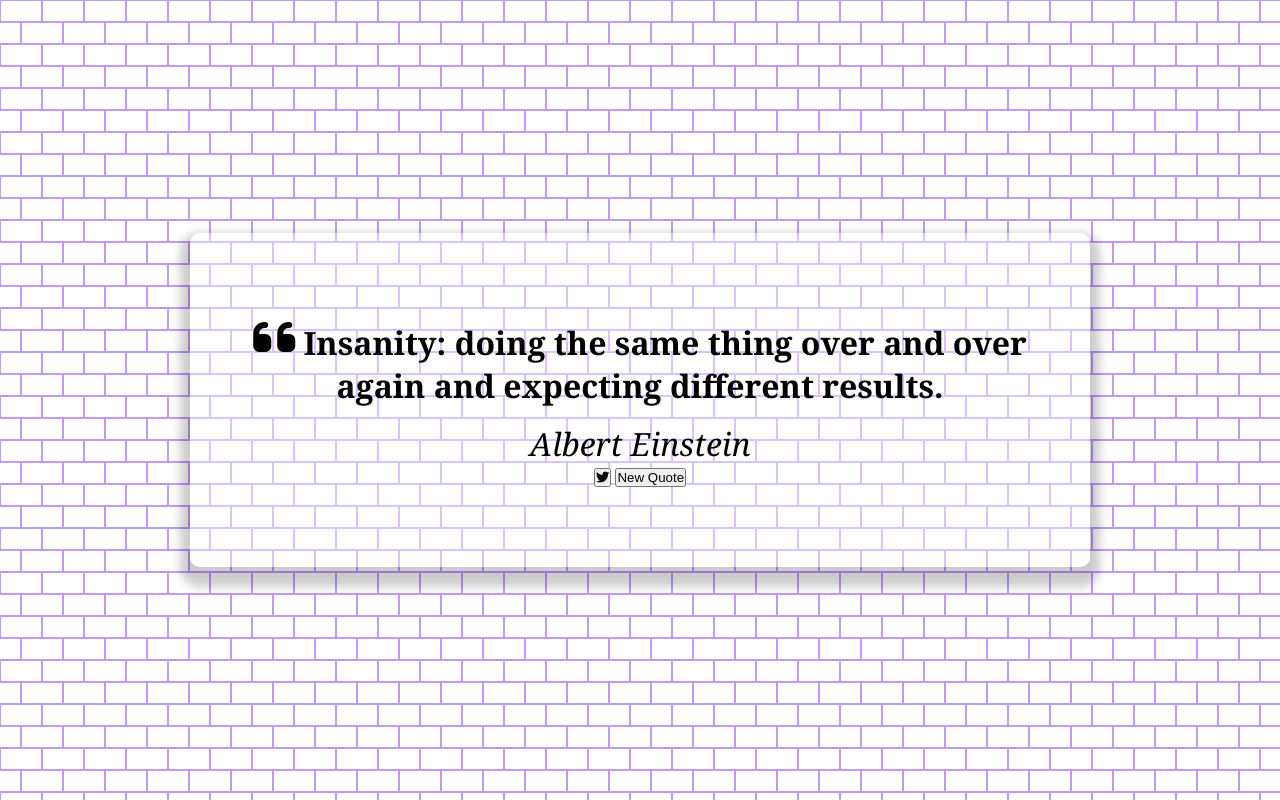
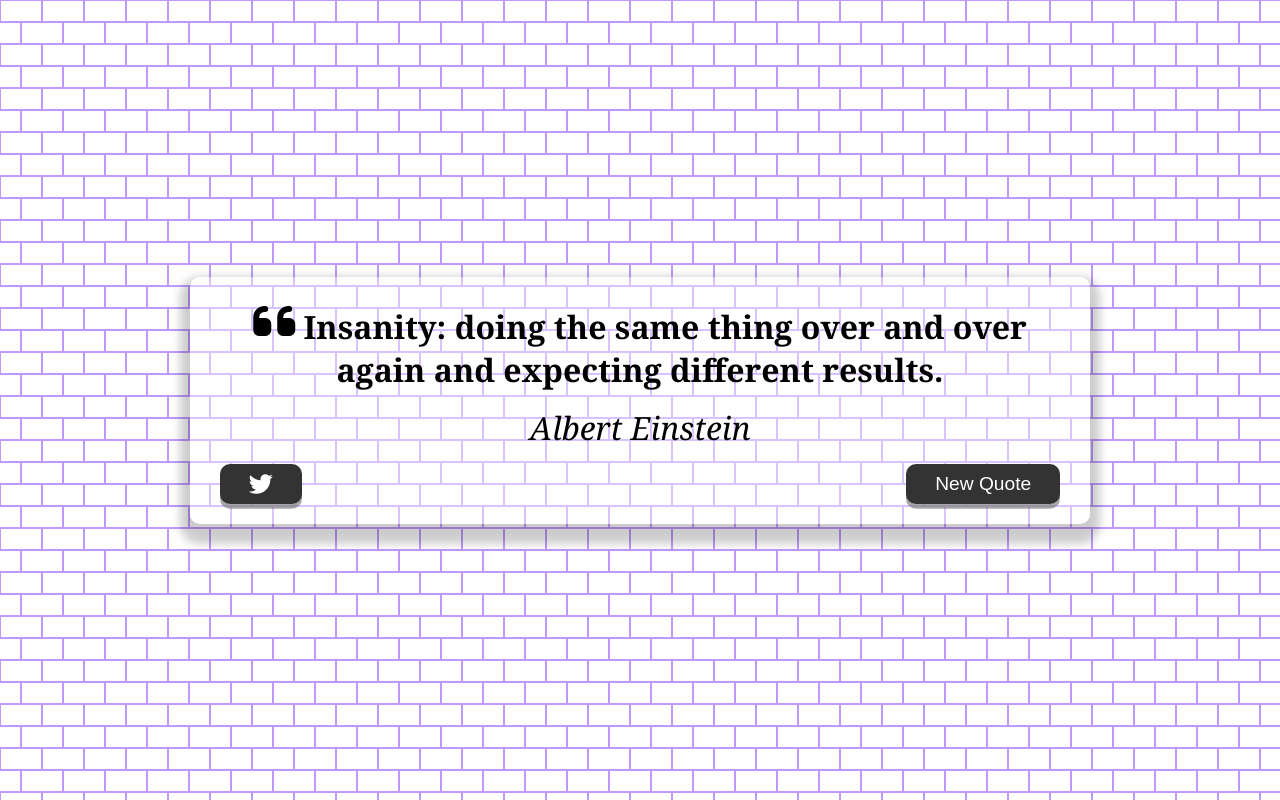
Before and after one commit to AvetBadalyan/Quote-Generator-Pure-HTML-CSS-JS, a plain HTML site: page index.html in a window 1280 px wide. Drawn offline with Linux system fonts and the light colour scheme.

Commit message:
feat: buttons style update

```diff
--- a/styles.css
+++ b/styles.css
@@ -20,7 +20,7 @@ body {
 .quote-container {
   width: auto;
   max-width: 900px;
-  padding: 80px 30px;
+  padding: 20px 30px;
   border-radius: 10px;
   background-color: rgba(255, 255, 255, 0.4);
   box-shadow: 0 10px 10px 10px rgba(0, 0, 0, 0.2);
@@ -45,6 +45,42 @@ body {
   font-style: italic;
 }
 
+.button-container {
+  margin-top: 15px;
+  display: flex;
+  justify-content: space-between;
+}
+
+button {
+  cursor: pointer;
+  font-size: 1.2rem;
+  height: 2.5rem;
+  border: none;
+  border-radius: 10px;
+  color: white;
+  background-color: rgb(51, 51, 51);
+  outline: none;
+  padding: 0.5rem 1.8rem;
+  box-shadow: 0 0.3rem rgba(121, 121, 121, 0.65);
+}
+
+button:hover {
+  filter: brightness(110%);
+}
+
+button:active {
+  transform: translate(0, 0.3rem);
+  box-shadow: 0 0.1rem rgba(255, 255, 255, 0.65);
+}
+
+.twitter-button:hover {
+  color: rgb(56, 161, 243);
+}
+
+.fa-twitter {
+  font-size: 1.5rem;
+}
+
 /* Media Query: Tablet or smaller */
 
 @media screen and (max-width: 1000px) {
```
